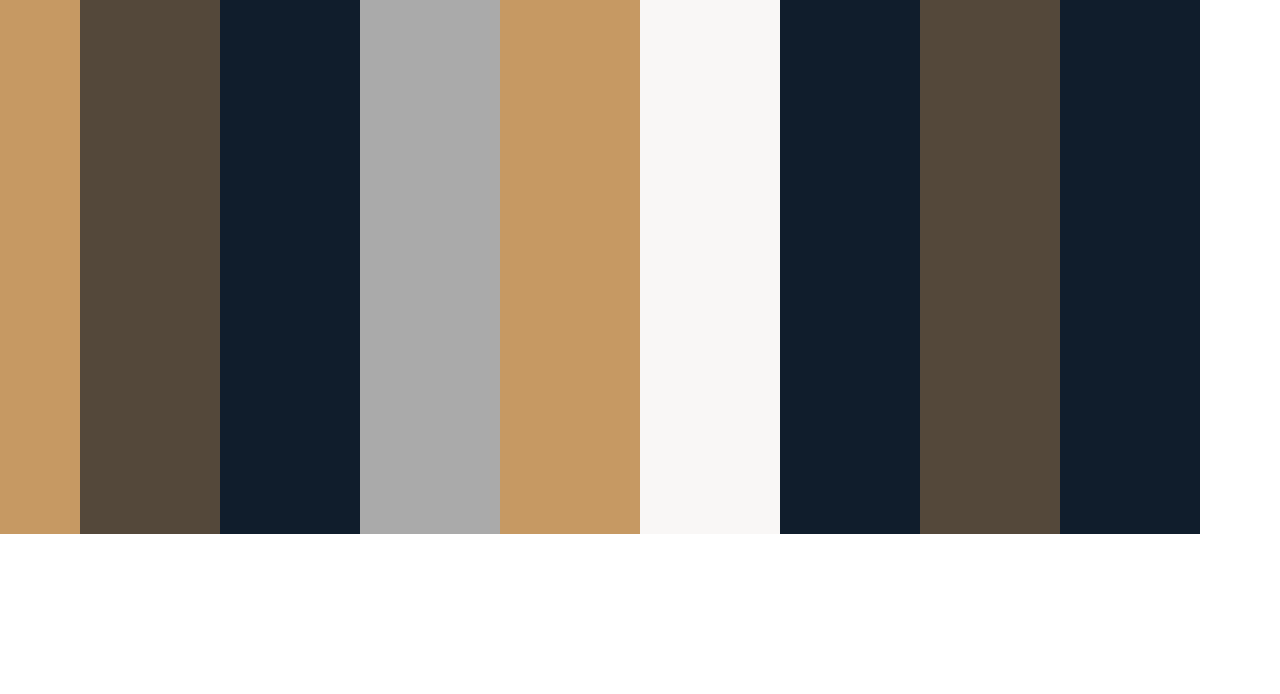
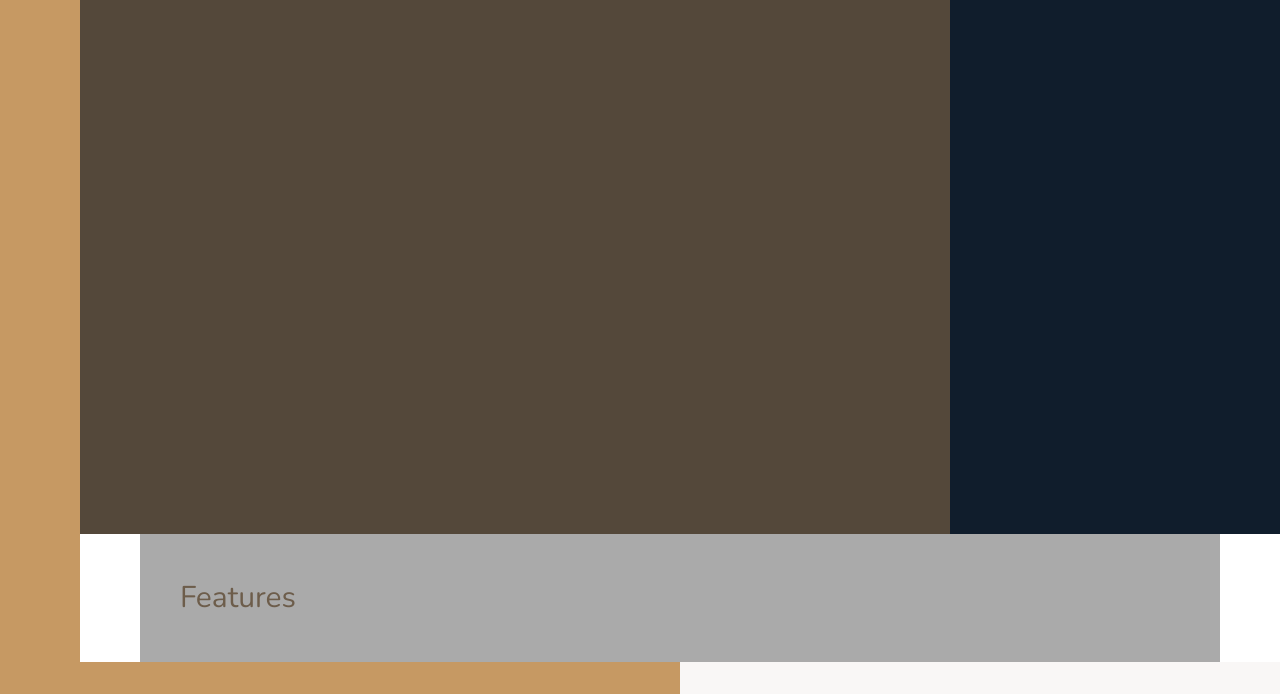
Before and after one commit to balcoder/property-hub, a website: page index.html in a window 1280 px wide. Shown: the part 106-800 px from the top of the page. Drawn offline with nearby package versions, Linux system fonts and the light colour scheme.

Commit message:
grid layout added

```diff
--- a/sass/_base.scss
+++ b/sass/_base.scss
@@ -29,7 +29,7 @@ html {
 }
 
 body {
-  font-size: 1.4rem;
+
   font-family: $font-primary;
   color: $color-grey-dark-2;
   font-weight: 300;
@@ -42,5 +42,21 @@ body {
   // first row is 80% of viewport height, second row will expand to the content
   // third row is 40% of the viewport width
   grid-template-rows: 80vh min-content 40vw repeat(3, min-content);
-  grid-template-columns: 8rem repeat(8, minmax(min-content, 14rem));
+  // first col is 80px then 1140px/8= 142.5px => 8 cols of 140px
+  //grid-template-columns: 8rem repeat(8,  14rem);
+  // now 8 cols with a width between min-content and 140px
+  //grid-template-columns: 8rem repeat(8, minmax(min-content, 14rem));
+  /// now we add a fractional col either side so we can have bleed sections
+  //grid-template-columns: 8rem 1fr repeat(8, minmax(min-content, 14rem)) 1fr;
+  // lets add names to the grid lines cols will have names col-start-1 up to 8
+  // grid-template-columns: [sidebar-start]8rem[sidebar-end full-start] 1fr [center-start] repeat(8,
+  //  [col-start] minmax(min-content, 14rem) [col-end] ) [center-end] 1fr [full-end];
+  // make cols either side of center have width between 6rem and 1fr
+   grid-template-columns: [sidebar-start]8rem[sidebar-end full-start] minmax(6rem, 1fr) [center-start] repeat(8,
+    [col-start] minmax(min-content, 14rem) [col-end] ) [center-end] minmax(6rem, 1fr) [full-end];
+
+   & >* {
+     padding: 40px;
+     font-size: 3rem;
+   }
 }
--- a/sass/_features.scss
+++ b/sass/_features.scss
@@ -1,3 +1,5 @@
 .features {
   background-color: $color-grey-light-2;
+  grid-column: center-start / center-end;
+  //grid-row: 2 /3;
 }
--- a/sass/_footer.scss
+++ b/sass/_footer.scss
@@ -1,3 +1,4 @@
 .footer {
     background-color: $color-secondary;
+    grid-column: full-start / full-end;
 }
--- a/sass/_gallery.scss
+++ b/sass/_gallery.scss
@@ -1,3 +1,4 @@
 .gallery {
   background-color: $color-grey-dark-1;
+  grid-column: full-start / full-end;
 }
--- a/sass/_header.scss
+++ b/sass/_header.scss
@@ -1,4 +1,4 @@
 .header {
   background-color: $color-grey-dark-1;
-
+  grid-column: full-start / col-end 6;
 }
--- a/sass/_homes.scss
+++ b/sass/_homes.scss
@@ -1,3 +1,4 @@
 .homes {
   background-color: $color-secondary;
+  grid-column: center-start / center-end;
 }
--- a/sass/_realtors.scss
+++ b/sass/_realtors.scss
@@ -1,3 +1,4 @@
 .realtors {
   background-color: $color-secondary;
+  grid-column: col-start 7 / full-end;
 }
--- a/sass/_sidebar.scss
+++ b/sass/_sidebar.scss
@@ -1,3 +1,6 @@
 .sidebar {
   background-color: $color-primary;
+  grid-column: sidebar-start / sidebar-end;
+  grid-row: 1 / -1; // starts at begining and goes to end
+
 }
--- a/sass/_story.scss
+++ b/sass/_story.scss
@@ -1,8 +1,11 @@
 .story {
+  &__pictures {
+    background-color: $color-primary;
+    grid-column: full-start / col-end 4;
+  }
   &__content {
     background-color: $color-grey-light-1;
+    grid-column: col-start 5 / full-end;
   }
-  &__pictures {
-    background-color: $color-primary;
-  }
+
 }
```
Also changed, not shown: css/style.css.
